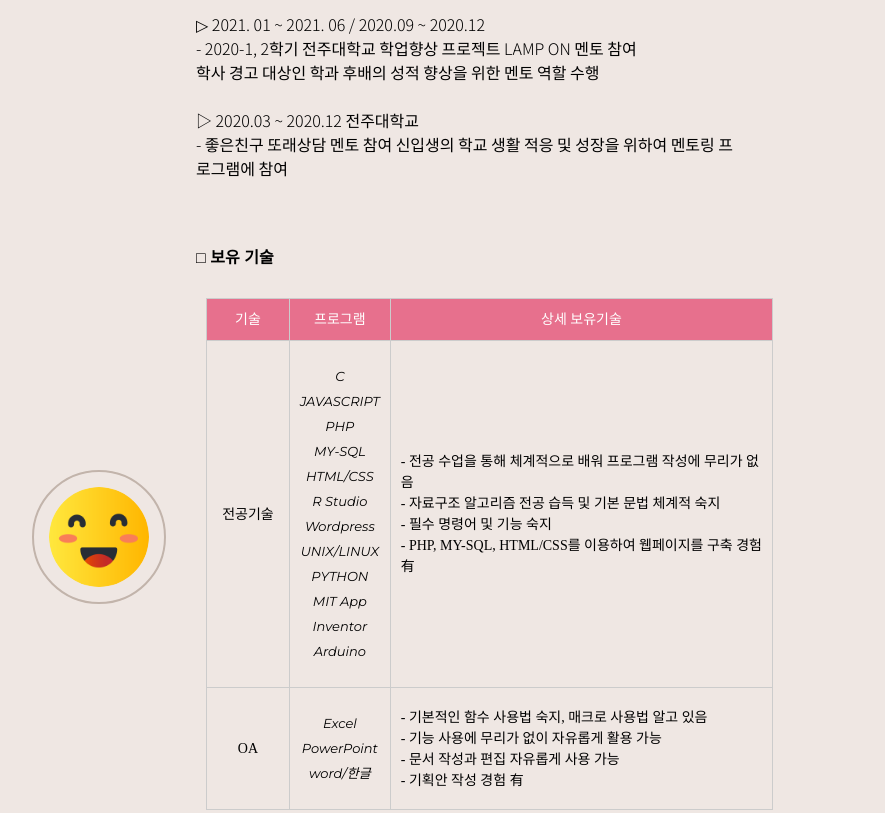
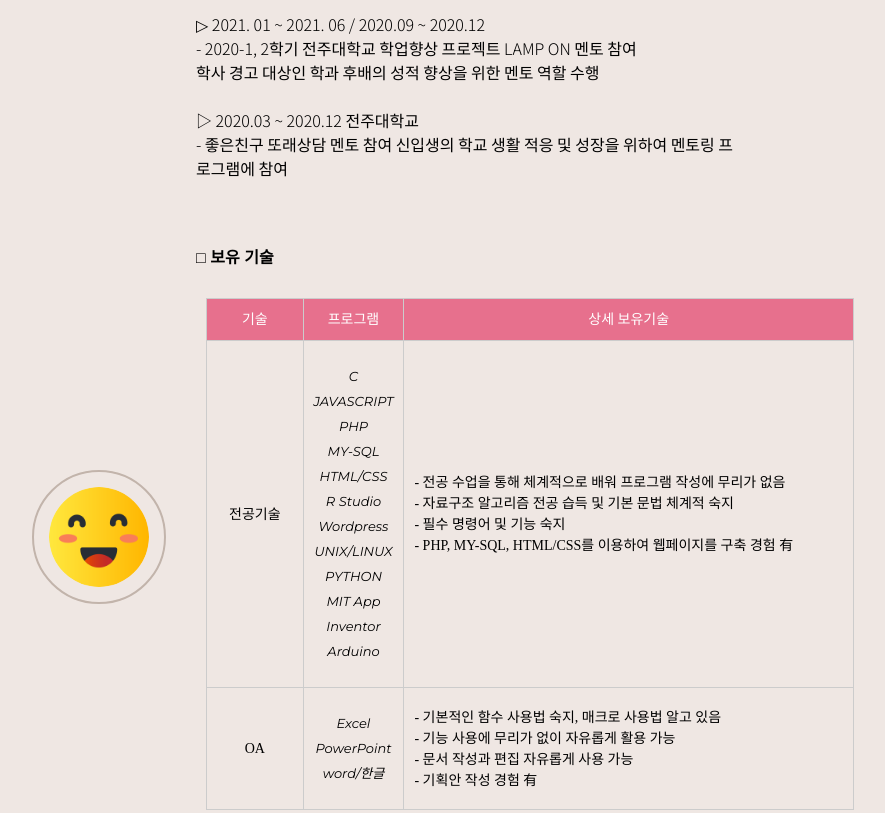
Before and after one commit to Heojiwonnn/portfolio, a plain HTML site: page info.html in a window 1280 px wide. Shown: the part 2164-2977 px from the top of the page, without its empty margins (256-1141 px from the left). Drawn offline with Linux system fonts and the light colour scheme; a web font is replaced by a local one.

Commit message:
Update style.css

```diff
--- a/style.css
+++ b/style.css
@@ -351,7 +351,7 @@ a[title="Flaticon"]:hover{
 
 table.type07 {
     border-collapse: collapse;
-    width: 105%;
+    width: 120%;
     font-size: 14px;
     text-align: left;
     line-height: 1.5;
```
